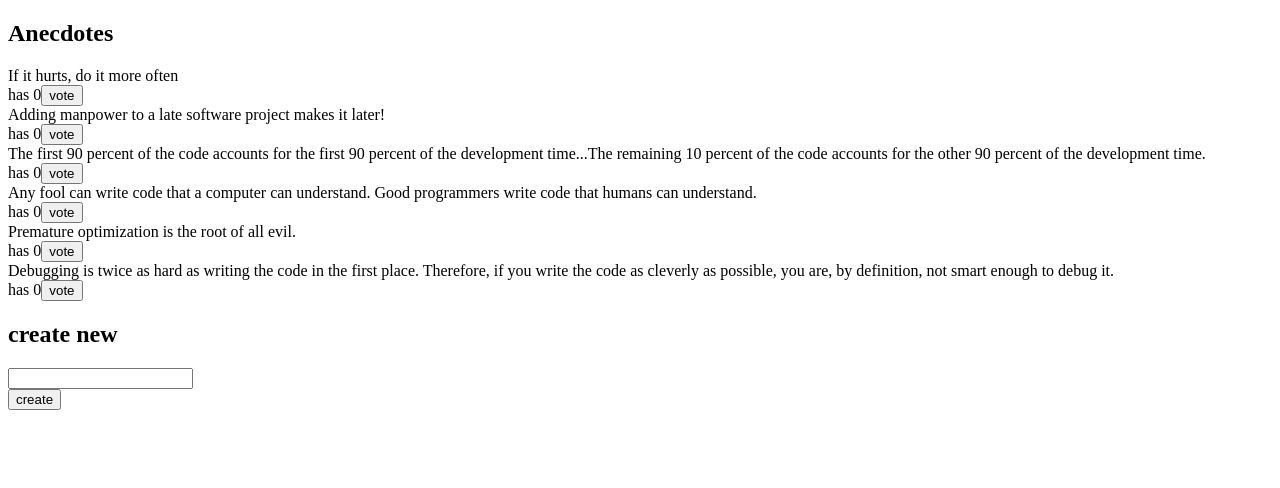
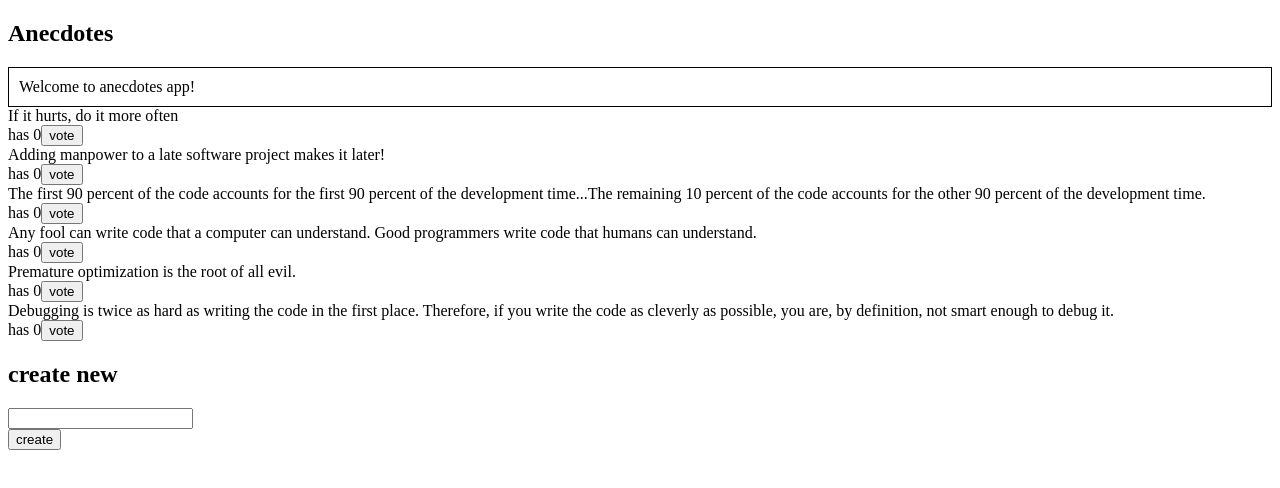
Before and after one commit to salahadawi/fullstackopen, a React (Create React App) app in the folder part6/redux-anecdotes/: page / in a window 1280 px wide. Shown: the top 488 px of the page. Built offline with nearby package versions, Linux system fonts and the light colour scheme.

Commit message:
part 6.10

```diff
--- a/part6/redux-anecdotes/src/App.js
+++ b/part6/redux-anecdotes/src/App.js
@@ -1,10 +1,12 @@
 import AnecdoteForm from './components/AnecdoteForm'
 import AnecdoteList from './components/AnecdoteList'
+import Notification from './components/Notification'
 
 const App = () => {
   return (
     <div>
       <h2>Anecdotes</h2>
+      <Notification />
       <AnecdoteList />
       <AnecdoteForm />
     </div>
--- a/part6/redux-anecdotes/src/components/Notification.js
+++ b/part6/redux-anecdotes/src/components/Notification.js
@@ -1,4 +1,7 @@
+import { useSelector } from "react-redux"
+
 const Notification = () => {
+  const notification = useSelector(state => state.notification)
   const style = {
     border: 'solid',
     padding: 10,
@@ -6,7 +9,7 @@ const Notification = () => {
   }
   return (
     <div style={style}>
-      render here notification...
+      {notification}
     </div>
   )
 }
--- /dev/null
+++ b/part6/redux-anecdotes/src/reducers/notificationReducer.js
@@ -0,0 +1,16 @@
+import { createSlice } from '@reduxjs/toolkit'
+
+const initialState = 'Welcome to anecdotes app!'
+
+const notificationSlice = createSlice({
+  name: 'notification',
+  initialState,
+  reducers: {
+    setNotification(state, action) {
+      return action.payload
+    }
+  }
+})
+
+export const { setNotification } = notificationSlice.actions
+export default notificationSlice.reducer
--- a/part6/redux-anecdotes/src/store.js
+++ b/part6/redux-anecdotes/src/store.js
@@ -1,6 +1,12 @@
 import { configureStore } from '@reduxjs/toolkit'
 import anecdoteReducer from './reducers/anecdoteReducer'
+import notificationReducer from './reducers/notificationReducer'
 
-const store = configureStore({ reducer: { anecdotes: anecdoteReducer }})
+const store = configureStore({
+  reducer: {
+    anecdotes: anecdoteReducer,
+    notification: notificationReducer
+  }
+})
 
 export default store
```
